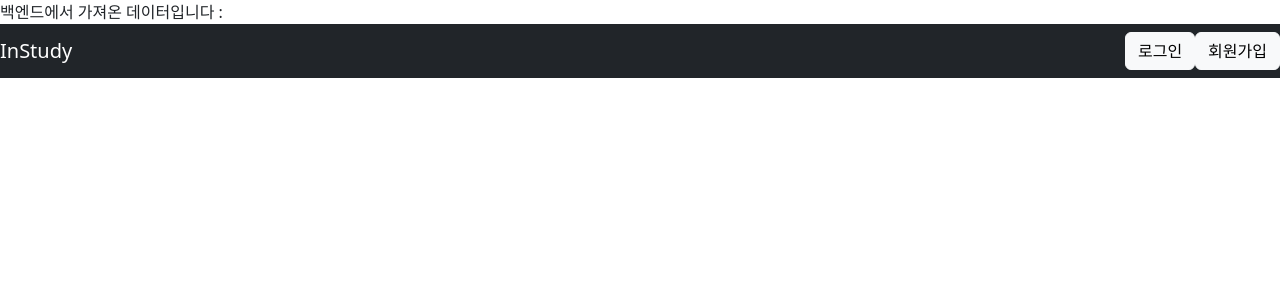
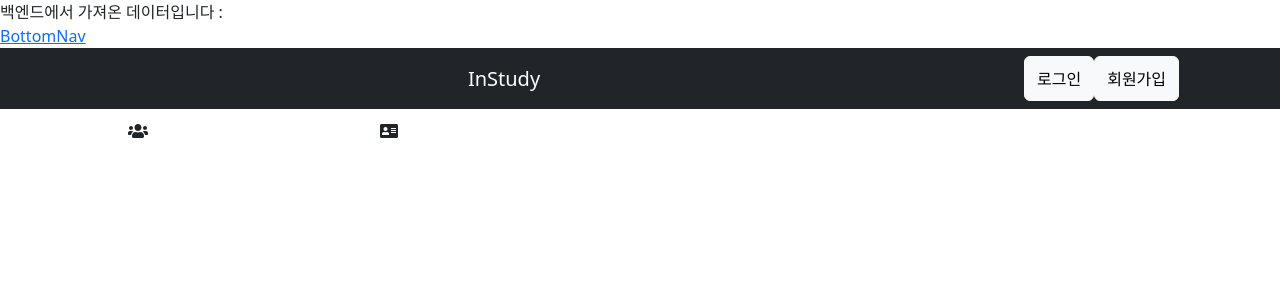
Before and after one commit to JaeWonna/instudy2, a React (Create React App) app in the folder frontend/: page /bottomNav in a window 1280 px wide. Shown: the top 300 px of the page. Built offline with nearby package versions, Linux system fonts and the light colour scheme; no server answers.

Commit message:
[front] STYLE: 하단 네비바 구성중

```diff
--- a/frontend/package.json
+++ b/frontend/package.json
@@ -3,6 +3,12 @@
   "version": "0.1.0",
   "private": true,
   "dependencies": {
+    "@fortawesome/fontawesome-free": "^5.14.0",
+    "@fortawesome/fontawesome-svg-core": "^1.2.36",
+    "@fortawesome/free-brands-svg-icons": "^5.15.4",
+    "@fortawesome/free-regular-svg-icons": "^5.15.4",
+    "@fortawesome/free-solid-svg-icons": "^5.15.4",
+    "@fortawesome/react-fontawesome": "^0.1.19",
     "@testing-library/jest-dom": "^5.16.5",
     "@testing-library/react": "^13.4.0",
     "@testing-library/user-event": "^13.5.0",
--- a/frontend/src/App.css
+++ b/frontend/src/App.css
@@ -36,3 +36,19 @@
     transform: rotate(360deg);
   }
 }
+
+/* nav태그 아래의 자식들을 수평정렬하기 위한 설정 */
+nav {
+  overflow: hidden;
+}
+/* nav태그 아래의 div태그들을 수평정렬 및 세로길이 설정 */
+nav > div {
+  /* 수평정렬, 5개의 button을 각각 20% width만큼 할당 */
+  text-align: center;
+  float: left;
+  width: 20%;
+
+  /* 세로길이 설정 */
+  height: 45px;
+  line-height: 45px;
+}
--- a/frontend/src/App.js
+++ b/frontend/src/App.js
@@ -26,7 +26,7 @@ export default App;*/import logo from './logo.svg';
 import './App.css';
 import 'bootstrap/dist/css/bootstrap.min.css';
 import React, {useState, useEffect} from 'react';
-import { BrowserRouter as Router, Route, Routes} from 'react-router-dom';
+import { BrowserRouter as Router, Route, Routes, Link } from 'react-router-dom';
 import axios from "axios";
 import SignIn from "./containers/sign/sign_in/SignIn";
 import SignUp from "./containers/sign/sign_up/SignUp";
@@ -41,6 +41,7 @@ import Feed from "./pages/Feed";
 import Rank from "./pages/Rank";
 import Group from "./pages/Group"
 import Profile from "./pages/Profile"
+import BottomNav from './BottomNav';
 
 function App() {
 
@@ -56,6 +57,9 @@ function App() {
       <>
           <div>
               백엔드에서 가져온 데이터입니다 : {hello}
+          </div>
+          <div>
+            <Link to="/bottomNav">BottomNav</Link>
           </div>
 
           <Container fluid>
@@ -87,6 +91,7 @@ function App() {
                       </Route>
                       <Route path="/profile" element={<Profile />}>
                       </Route>
+                      <Route path="/bottomNav" element={<BottomNav />}></Route>
 
                   </Routes>
           </Container>
--- /dev/null
+++ b/frontend/src/BottomNav.js
@@ -0,0 +1,18 @@
+import React from 'react';
+// 사용할 아이콘 import
+import { FontAwesomeIcon } from "@fortawesome/react-fontawesome";
+import { faUsers, faAddressCard } from '@fortawesome/free-solid-svg-icons';
+
+import './css/BottomNav.css';
+
+const BottomNav = () => {
+    return (
+            <nav className="wrapper">
+      {/* 하단 네비게이션 최상위 태그 */}
+      <div><FontAwesomeIcon icon={faUsers} className="users" /></div>
+      <div><FontAwesomeIcon icon={faAddressCard} className="addresscard" /></div>
+    </nav>
+    );
+};
+
+export default BottomNav;
--- /dev/null
+++ b/frontend/src/FontAwesome.jsx
@@ -0,0 +1,11 @@
+// 라이브러리
+import { library } from "@fortawesome/fontawesome-svg-core";
+// 사용할 아이콘 import
+import { faPlus } from "@fortawesome/free-solid-svg-icons";
+import { faUser } from "@fortawesome/free-solid-svg-icons";
+import { faMedal } from "@fortawesome/free-solid-svg-icons";
+import { faCompass } from "@fortawesome/free-solid-svg-icons";
+import { faHome } from "@fortawesome/free-solid-svg-icons";
+
+// 사용할 아이콘을 라이브러리에 추가
+library.add(faPlus, faUser, faMedal, faCompass, faHome);
--- /dev/null
+++ b/frontend/src/css/BottomNav.css
@@ -0,0 +1,15 @@
+/* nav태그 아래의 자식들을 수평정렬하기 위한 설정 */
+nav {
+    overflow: hidden;
+  }
+  /* nav태그 아래의 div태그들을 수평정렬 및 세로길이 설정 */
+  nav > div {
+    /* 수평정렬, 5개의 button을 각각 20% width만큼 할당 */
+    text-align: center;
+    float: left;
+    width: 20%;
+
+    /* 세로길이 설정 */
+    height: 45px;
+    line-height: 45px;
+  }
```
